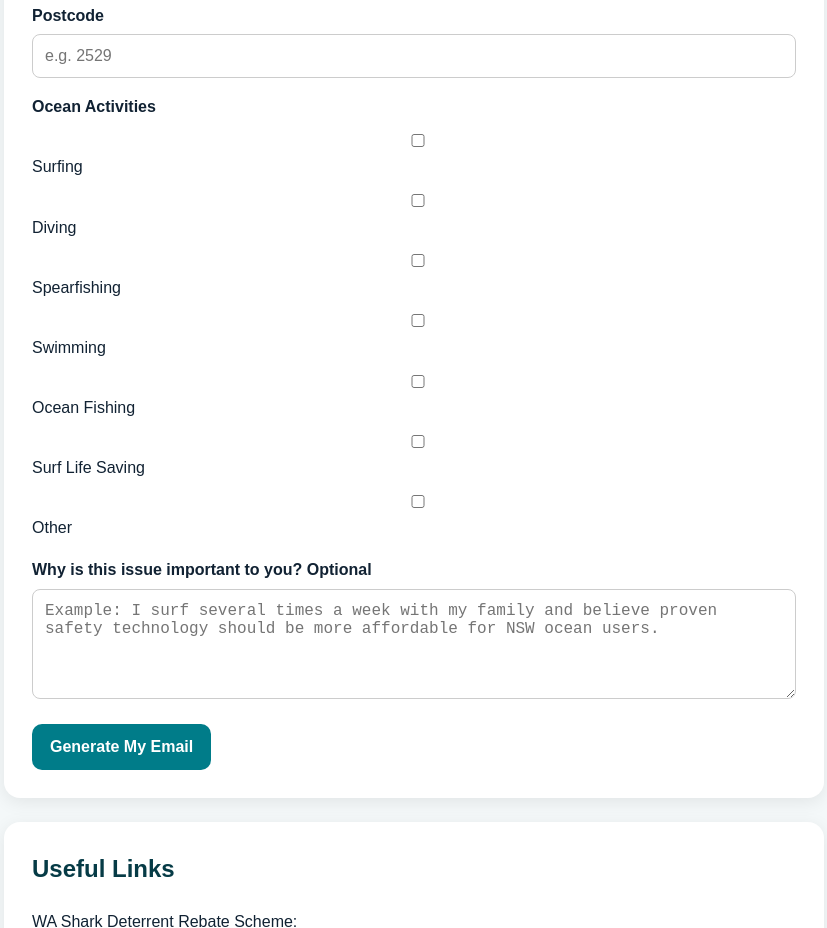
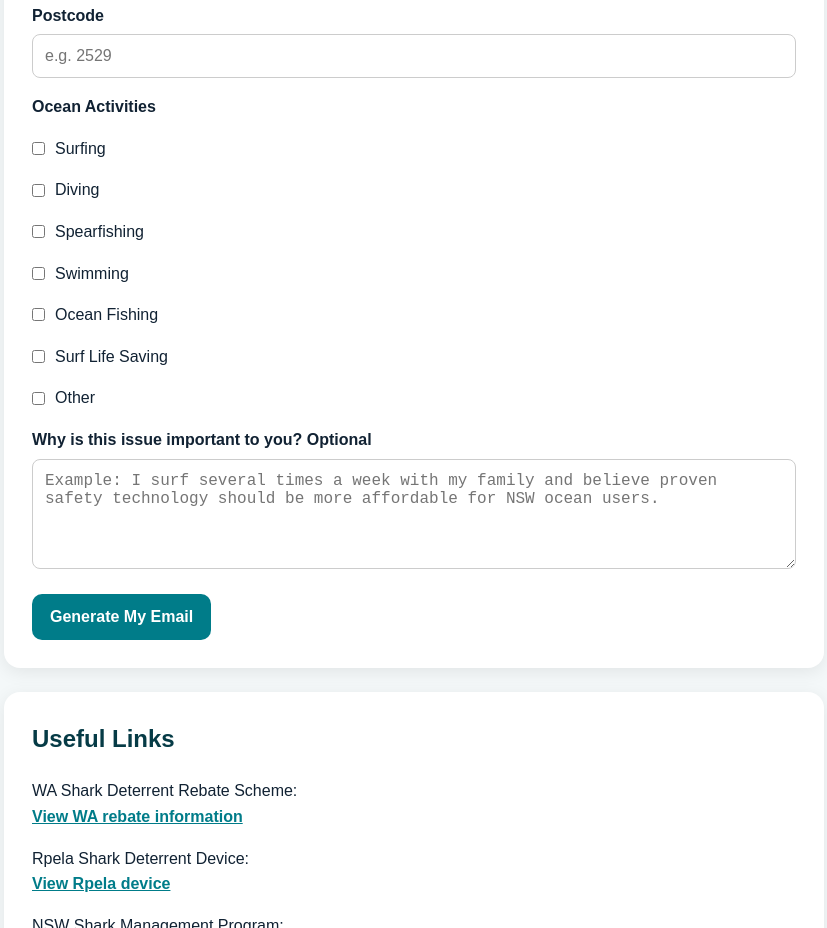
Before and after one commit to Jyem13/nsw-shark-rebate, a plain HTML site: page index.html in a window 1280 px wide. Shown: the part 1500-2428 px from the top of the page, without its empty margins (226-1053 px from the left). Drawn offline with Linux system fonts and the light colour scheme.

Commit message:
Update index.html

```diff
--- a/index.html
+++ b/index.html
@@ -128,11 +128,26 @@
         ul {
             padding-left: 22px;
         }
+
+        .checkbox-group {
+          margin-top: 10px;
+        }
+
         .checkbox-group label {
-          display: block;
+          display: flex;
+          align-items: center;
+          gap: 10px;
           font-weight: normal;
-          margin-top: 8px;
+          margin-bottom: 8px;
+          cursor: pointer;
         }
+
+        .checkbox-group input[type="checkbox"] {
+          width: auto;
+          margin: 0;
+          flex-shrink: 0;
+        }
+
         @media (max-width: 600px) {
             .container {
                 padding: 14px;
```
